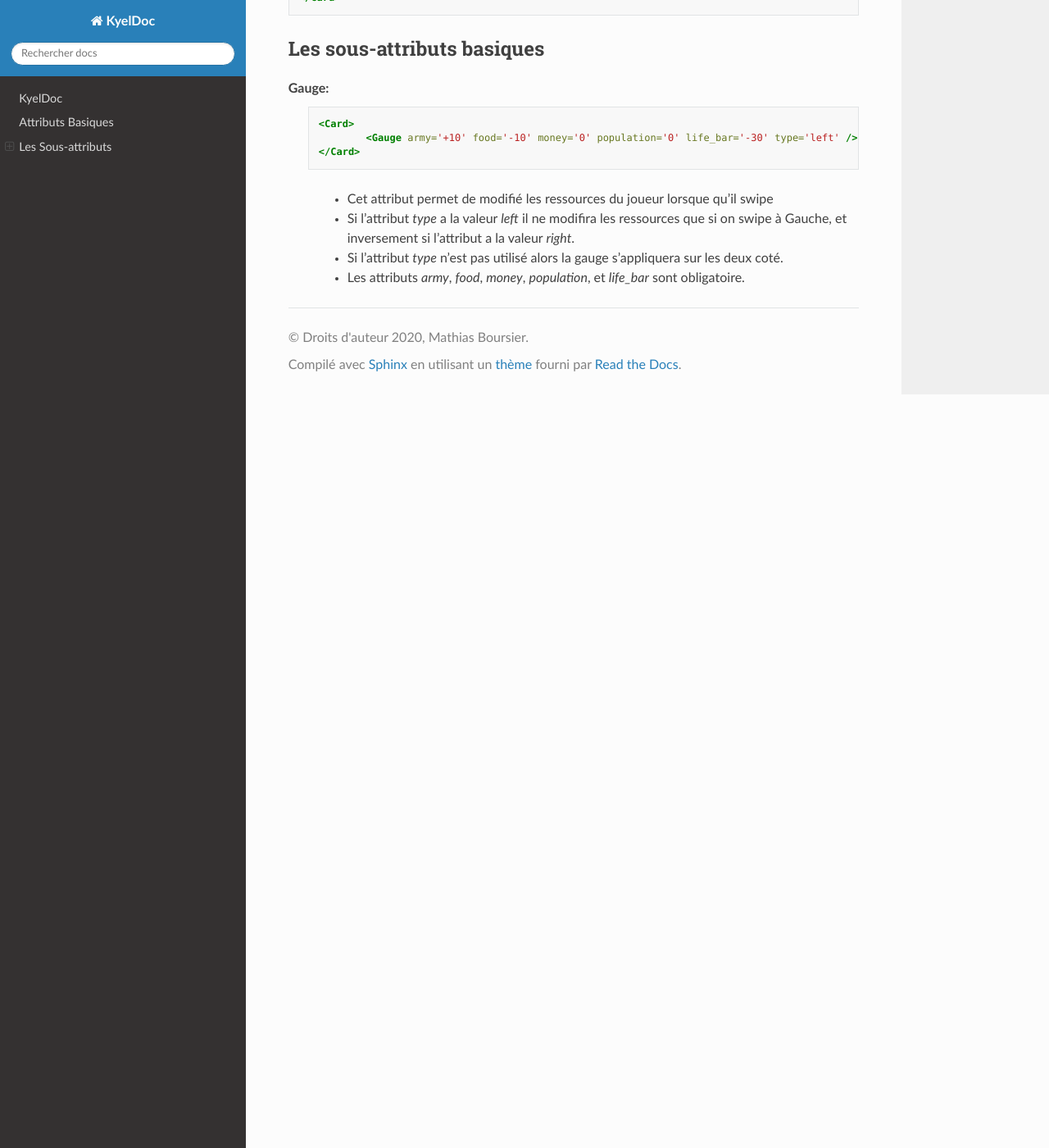
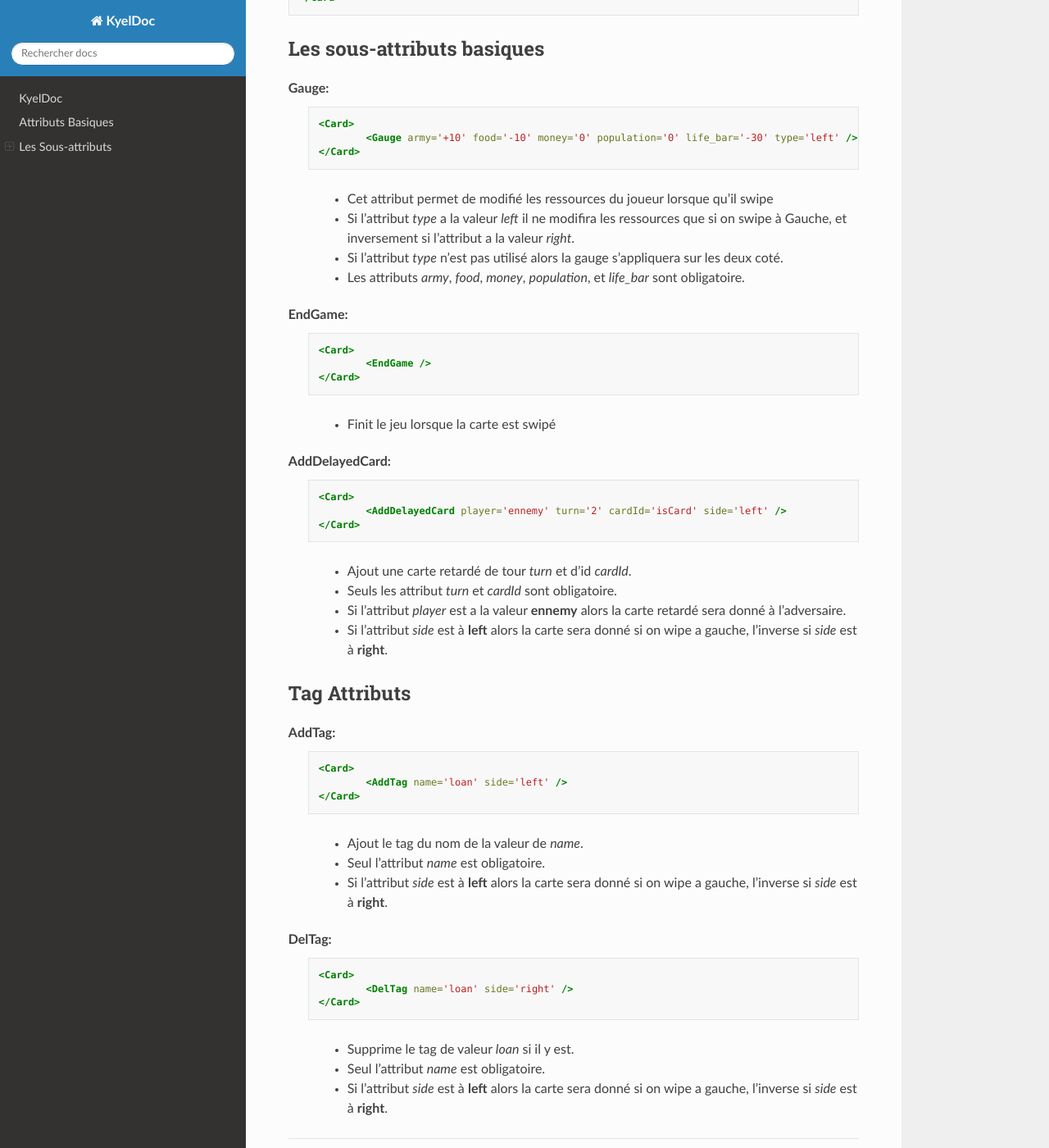
Before and after one commit to BeTheWind42/KyelDoc, a Sphinx documentation site: the page built from source/index.rst, in a window 1280 px wide and 1400 px high, scrolled down 1907 px. Shown: the whole window at 82% size. Built offline with Sphinx 7.4.7 and the Read the Docs theme 2.0.0, drawn with Linux system fonts in a browser that asks for light colours.

Commit message:
sub-attribut

```diff
--- a/source/index.rst
+++ b/source/index.rst
@@ -71,6 +71,8 @@ Les sous-attribut sont à crée de cette maniere:
 	<Card attribut1='...' attribut2='...' ...>
 		<Nom_du_sous-attribut attribut1_du_sous-attribut='' ... />
 	</Card>
+..
+
 
 
 Les sous-attributs basiques
@@ -89,6 +91,57 @@ Gauge:
 	 - Si l'attribut *type* n'est pas utilisé alors la gauge s'appliquera sur les deux coté.
 	 - Les attributs *army*, *food*, *money*, *population*, et *life_bar* sont obligatoire.
 
+EndGame:
+	.. code-block:: xml
+
+		<Card>
+			<EndGame />
+		</Card>
+	..
+
+	 - Finit le jeu lorsque la carte est swipé
+
+AddDelayedCard:
+	.. code-block:: xml
+
+		<Card>
+			<AddDelayedCard player='ennemy' turn='2' cardId='isCard' side='left' />
+		</Card>
+	..
+
+	 - Ajout une carte retardé de tour *turn* et d'id *cardId*.
+	 - Seuls les attribut *turn* et *cardId* sont obligatoire.
+	 - Si l'attribut *player* est a la valeur **ennemy** alors la carte retardé sera donné à l'adversaire.
+	 - Si l'attribut *side* est à **left** alors la carte sera donné si on wipe a gauche, l'inverse si *side* est à **right**.
+
+
+Tag Attributs
+-------------
+
+AddTag:
+	.. code-block:: xml
+
+		<Card>
+			<AddTag name='loan' side='left' />
+		</Card>
+	..
+
+	 - Ajout le tag du nom de la valeur de *name*.
+	 - Seul l'attribut *name* est obligatoire.
+	 - Si l'attribut *side* est à **left** alors la carte sera donné si on wipe a gauche, l'inverse si *side* est à **right**.
+
+DelTag:
+	.. code-block:: xml
+
+		<Card>
+			<DelTag name='loan' side='right' />
+		</Card>
+	..
+
+	 - Supprime le tag de valeur *loan* si il y est.
+	 - Seul l'attribut *name* est obligatoire.
+	 - Si l'attribut *side* est à **left** alors la carte sera donné si on wipe a gauche, l'inverse si *side* est à **right**.
+
 .. toctree::
    :maxdepth: 2
    :caption: Contents:
```
Also changed, not shown: 5 other files.
